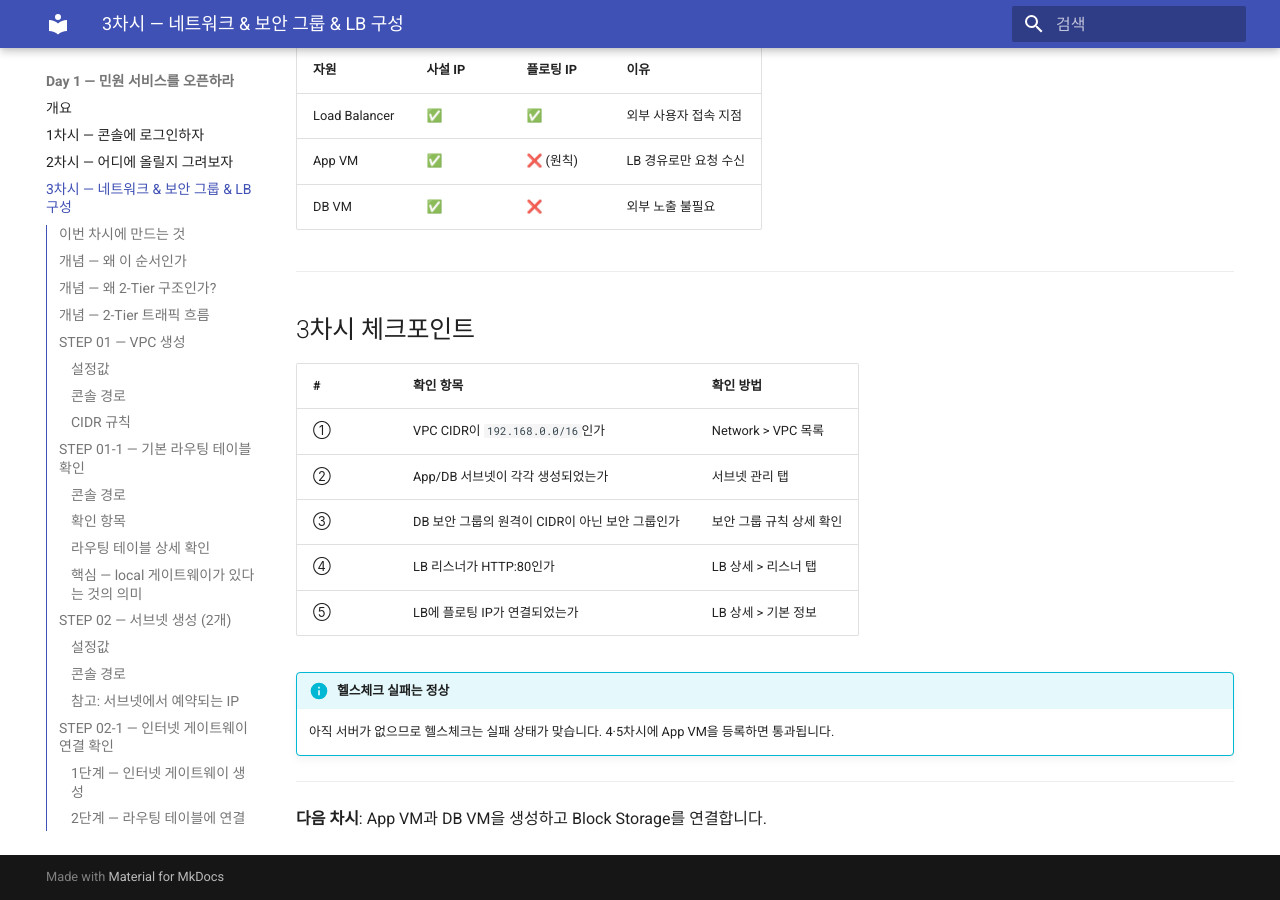
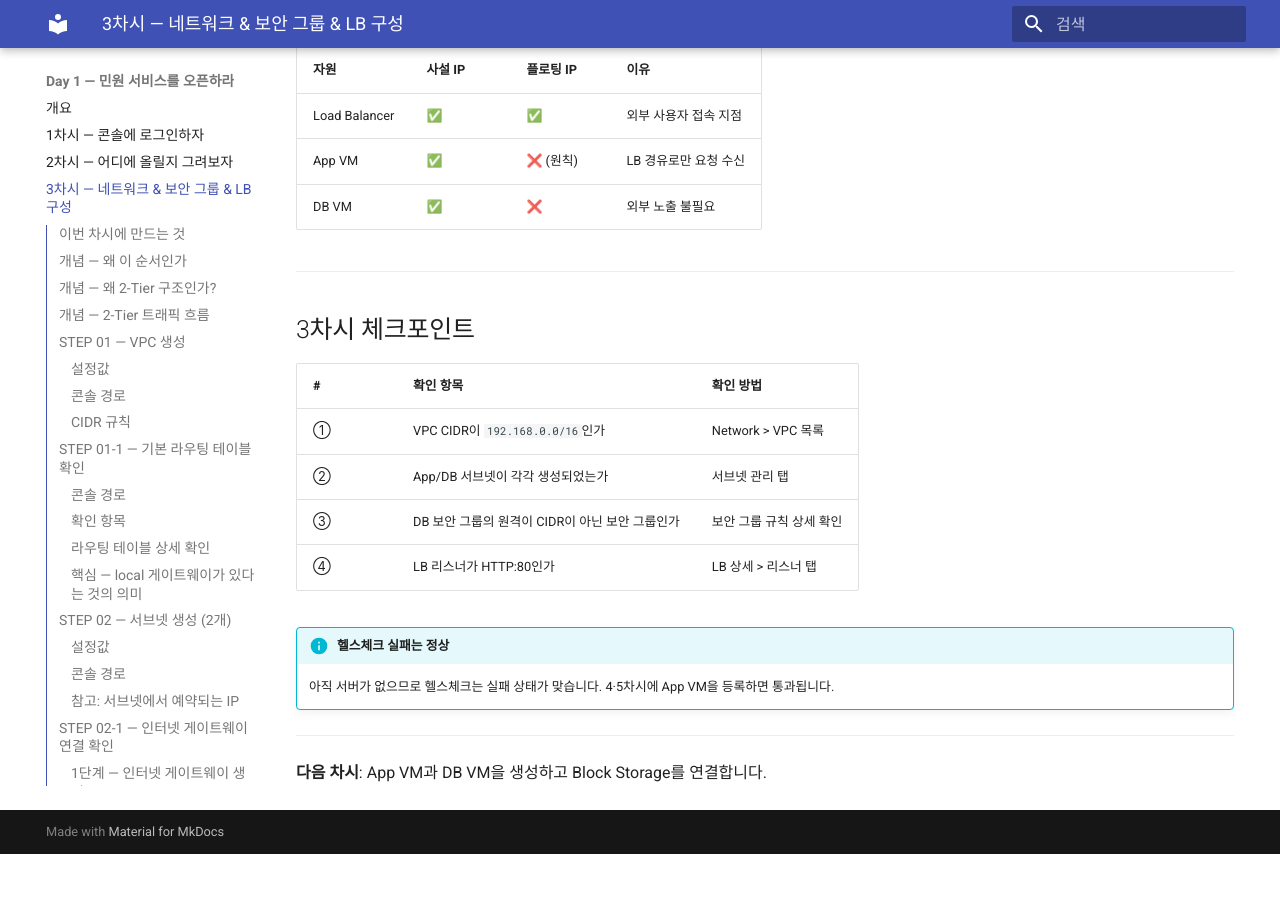
Before and after one commit to skilleat-labs/cloud-native-minwon-lab, an MkDocs documentation site: the page built from docs/day1/session3.md, in a window 1280 px wide and 900 px high, scrolled down 17490 px. Built offline with MkDocs 1.6.1 and Material for MkDocs 9.7.7, drawn with Linux system fonts in a browser that asks for light colours; after the commit the page ends 18344 px from its top, so only the background shows below that.

Commit message:
docs: 3차시 체크포인트 ⑤ 항목 제거

```diff
--- a/docs/day1/session3.md
+++ b/docs/day1/session3.md
@@ -460,7 +460,6 @@ Network > Floating IP > 플로팅 IP 생성
 | ② | App/DB 서브넷이 각각 생성되었는가 | 서브넷 관리 탭 |
 | ③ | DB 보안 그룹의 원격이 CIDR이 아닌 보안 그룹인가 | 보안 그룹 규칙 상세 확인 |
 | ④ | LB 리스너가 HTTP:80인가 | LB 상세 > 리스너 탭 |
-| ⑤ | LB에 플로팅 IP가 연결되었는가 | LB 상세 > 기본 정보 |
 
 !!! info "헬스체크 실패는 정상"
     아직 서버가 없으므로 헬스체크는 실패 상태가 맞습니다.
```
